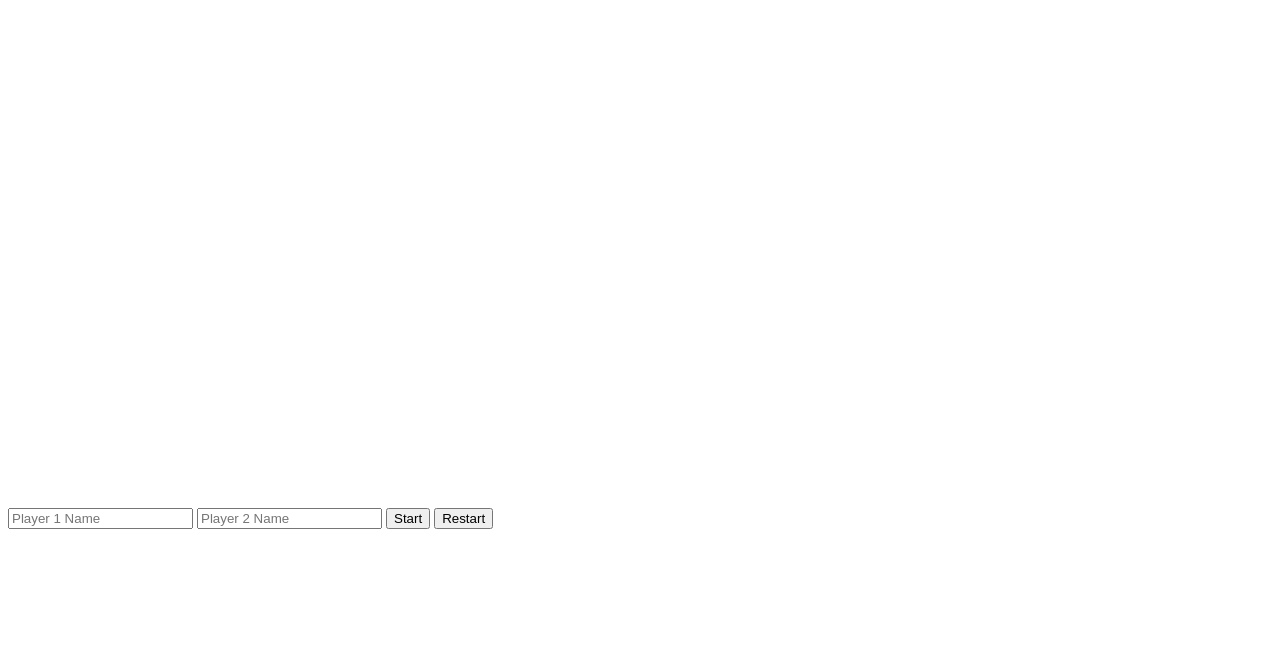
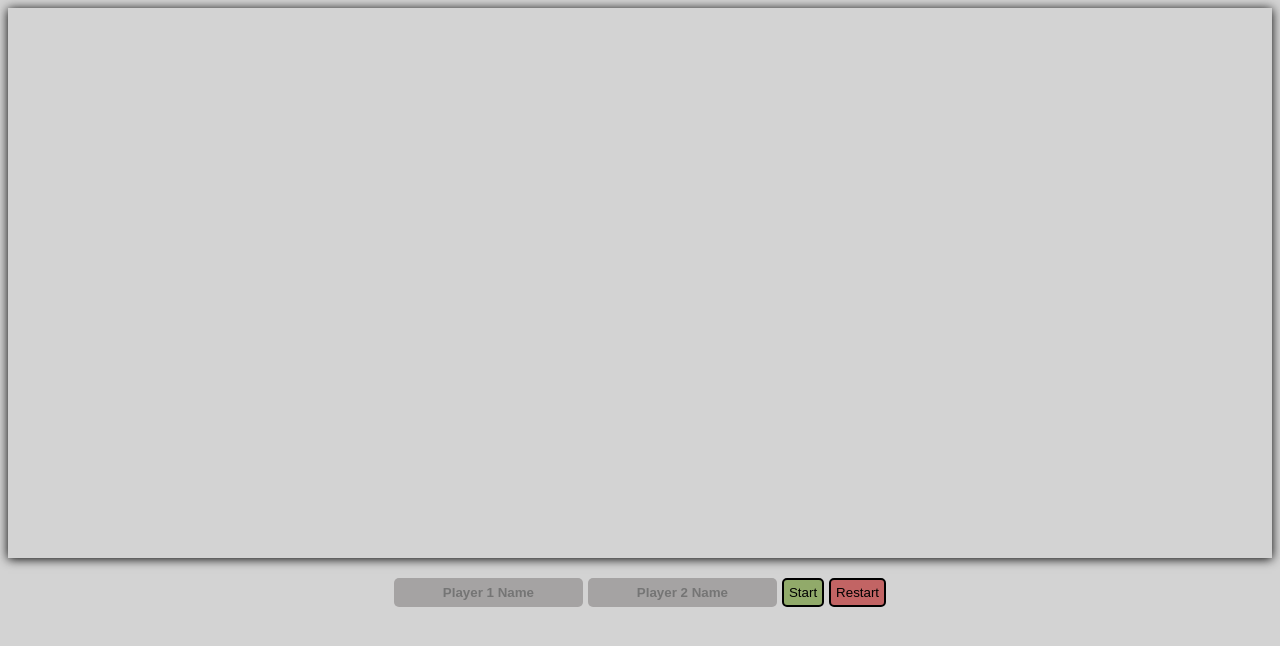
Before and after one commit to duhnuker/TicTacToe, a plain HTML site: page index.html in a window 1280 px wide. Drawn offline with Linux system fonts and the light colour scheme.

Commit message:
basic styling changes, sizing needs fixing

```diff
--- a/index.html
+++ b/index.html
@@ -8,14 +8,15 @@
     <link rel="stylesheet" href="styles.css">
 </head>
 <body>
+    <div id="gameboard"></div>
 
-        <div id="gameboard"></div>
+    <div class="inputs">
         <input type="text" id="player1" placeholder="Player 1 Name">
         <input type="text" id="player2" placeholder="Player 2 Name">
         <button id="startBtn">Start</button>
         <button id="restartBtn">Restart</button>
-        <div id="messageContainer"></div>
-
+    </div>
+    <div id="messageContainer"></div>
 
     <script src="script.js"></script>
 </body>
--- a/styles.css
+++ b/styles.css
@@ -1,9 +1,16 @@
+body {
+    background-color: lightgrey;
+}
+
 #gameboard {
     display: flex;
     flex-wrap: wrap;
     justify-content: center;
+    height: 500px;
     align-items: center;
-    height: 500px;
+    box-shadow: 0px 1px 10px black;
+    padding-top: 20px;
+    padding-bottom: 30px;
 }
 
 .square {
@@ -16,5 +23,49 @@
     width: 25%;
     height: 30%;
     font-weight: bold;
-    font-size: 2rem;
+    font-size: 3rem;
+    box-shadow: 0px 15px 10px black;
 }
+
+.inputs {
+    display: flex;
+    gap: 5px;
+    justify-content: center;
+    margin-top: 20px;
+}
+
+input, button {
+    border-radius: 5px;
+    padding: 5px;
+}
+
+input {
+    text-align: center;
+    border: none;
+    background-color: rgb(165, 163, 163);
+    font-weight: bold;
+}
+
+input[type=text]:focus {
+    background-color: lightgrey;
+    transition: 0.4s;
+}
+
+button {
+    border: 2px solid black;
+}
+
+#startBtn {
+    background-color: rgb(145, 170, 106);
+}
+
+#restartBtn {
+    background-color: rgb(194, 100, 100);
+}
+
+#messageContainer {
+    margin-top: 20px;
+    text-align: center;
+    font-size: 1.5rem;
+    font-weight: bold;
+}
```
